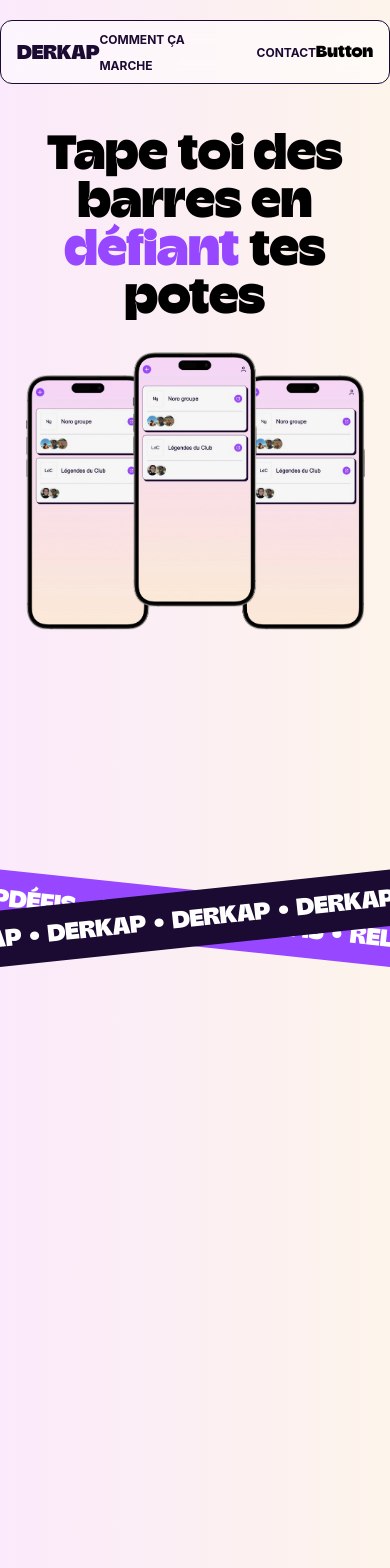
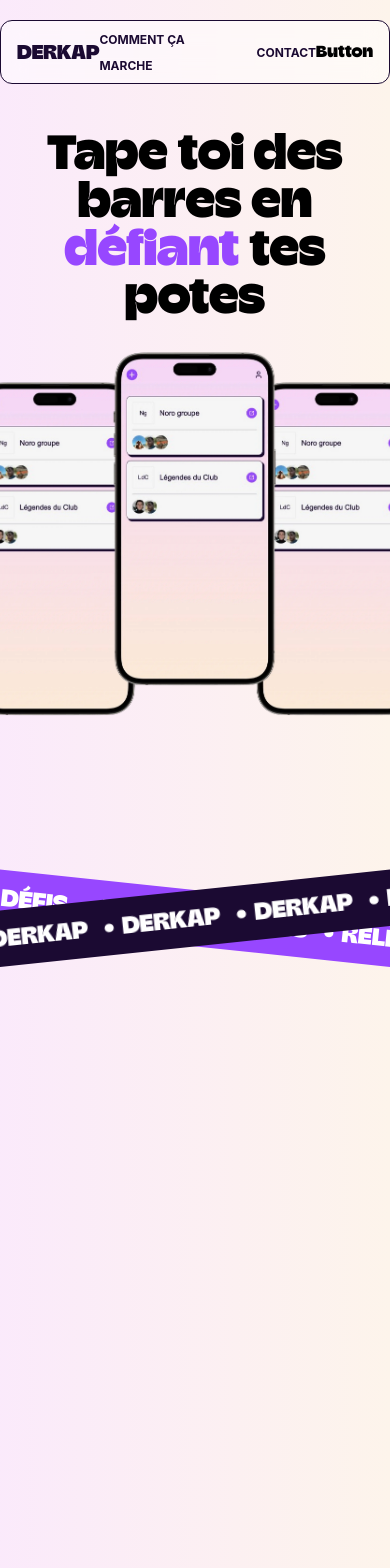
Before and after one commit to AugustinBriolon/DERKAP-LANDING, a Next.js app: page / in a window 390 px wide. Shown: the top 1568 px of the page. Built offline with nearby package versions, Linux system fonts and the light colour scheme.

Commit message:
:dizzy: add anim on lines and hero element

```diff
--- a/components/Lines.tsx
+++ b/components/Lines.tsx
@@ -1,4 +1,10 @@
+import { useGSAP } from "@gsap/react";
+import { gsap } from "gsap";
 import clsx from "clsx";
+import { useRef } from "react";
+import ScrollTrigger from 'gsap/dist/ScrollTrigger';
+
+gsap.registerPlugin(ScrollTrigger);
 
 interface LinesProps {
   textOne: string;
@@ -8,27 +14,75 @@
 }
 
 export default function Lines({ textOne, textTwo, purple, black }: LinesProps) {
+  const lineTextRight = useRef<HTMLDivElement>(null);
+  const lineTextLeft = useRef<HTMLDivElement>(null);
+
+  const scrollAnimation = () => {
+    if(!lineTextRight.current || !lineTextLeft.current) return;
+    const animateTextRight = lineTextLeft.current.querySelectorAll('p');
+    const animateTextLeft = lineTextRight.current.querySelectorAll('p');
+
+    gsap.fromTo(
+      animateTextRight,
+      {
+        x: 0,
+      },
+      {
+        x: 150,
+        duration: 1,
+        ease: 'power2.out',
+        scrollTrigger: {
+          trigger:  document.documentElement,
+          scrub: true,
+          start: 'top 85%',
+        },
+      }
+    )
+
+    gsap.fromTo(
+      animateTextLeft,
+      {
+        x: 0,
+      },
+      {
+        x: -150,
+        duration: 1,
+        ease: 'power2.out',
+        scrollTrigger: {
+          trigger:  document.documentElement,
+          scrub: true,
+          start: 'top top',
+          end: 'bottom bottom',
+        },
+      }
+    )
+  }
+
+  useGSAP(() => {
+    scrollAnimation()
+  })
+
   return (
     <div className="h-32 w-full flex items-center justify-center">
 
       <div className={clsx("rotate-6 relative w-screen h-14 flex items-center justify-center gap-2", purple && "z-20")}>
-        <div className="absolute bg-purple h-full top-1/2 left-1/2 -translate-x-1/2 -translate-y-1/2 flex items-center justify-center gap-2 md:gap-4">
+        <div ref={lineTextRight} className="absolute bg-purple h-full top-1/2 left-1/2 -translate-x-1/2 -translate-y-1/2 flex items-center justify-center gap-2 md:gap-4">
           {Array.from({ length: 50 }, (_, i) => (
-            <>
-              <p key={i} className="text-white text-2xl text-nowrap uppercase">{textOne}</p>
-              <p key={i} className="text-white text-2xl">•</p>
-            </>
+            <div className="flex gap-4" key={`right-${i}`}>
+              <p className="text-white text-2xl text-nowrap uppercase">{textOne}</p>
+              <p className="text-white text-2xl">•</p>
+            </div>
           ))}
         </div>
       </div>
 
       <div className={clsx("-rotate-6 relative w-screen h-14 flex items-center justify-center gap-2", black && "z-20")}>
-        <div className="absolute bg-black h-full top-1/2 left-1/2 -translate-x-1/2 -translate-y-1/2 flex items-center justify-center gap-2 md:gap-4">
+        <div ref={lineTextLeft} className="absolute bg-black h-full top-1/2 left-1/2 -translate-x-1/2 -translate-y-1/2 flex items-center justify-center gap-2 md:gap-4">
           {Array.from({ length: 50 }, (_, i) => (
-            <>
-              <p key={i} className="text-white text-2xl text-nowrap uppercase">{textTwo}</p>
-              <p key={i} className="text-white text-2xl">•</p>
-            </>
+            <div className="flex gap-4" key={`left-${i}`}>
+              <p className="text-white text-2xl text-nowrap uppercase">{textTwo}</p>
+              <p className="text-white text-2xl">•</p>
+            </div>
           ))}
         </div>
       </div>
--- a/layout/default.tsx
+++ b/layout/default.tsx
@@ -1,11 +1,12 @@
 import { ReactNode } from 'react';
 import Header from '@/components/Header';
 import Footer from '@/components/Footer';
+import { champFont } from '@/public/font/font';
 
 const Layout = ({ children }: { children: ReactNode }) => {
 
   return (
-    <div className='max-w-screen-2xl overflow-hidden mx-auto'>
+    <div className={`max-w-screen-2xl overflow-hidden mx-auto ${champFont.className}`}>
       <Header />
       {children}
       <Footer />
--- a/pages/index.tsx
+++ b/pages/index.tsx
@@ -7,16 +7,6 @@
 
   const timelineAnimation = () => {
     gsap.timeline().fromTo(
-      ".hero-title",
-      {
-        yPercent: 100,
-      },
-      {
-        yPercent: 0,
-        duration: .8,
-        ease: "power2.out",
-      }
-    ).fromTo(
       ".hero-img",
       {
         y: 100,
@@ -25,8 +15,7 @@
         y: 0,
         duration: .8,
         ease: "power2.out",
-      },
-      "<"
+      }
     )
   }
 
@@ -38,15 +27,14 @@
     <>
       <div className="min-h-screen w-screen">
         <div id="hero" className="h-screen py-32 flex flex-col items-center justify-start gap-8 px-2 md:px-4">
+          <h1 className="hero-title w-full text-5xl text-center text-pretty">Tape toi des barres en <span className="text-purple">défiant</span> tes potes</h1>
           <div className="overflow-hidden">
-            <h1 className="hero-title w-full text-5xl text-center text-pretty">Tape toi des barres en <span className="text-purple">défiant</span> tes potes</h1>
-          </div>
-          <div className="overflow-hidden">
-            <Image src="/images/img-hero.webp" alt="Trois téléphones montrant l'application Derkap" width={4188} height={3112} className="hero-img h-full w-auto object-contain" />
+            <Image src="/images/img-hero.webp" alt="Trois téléphones montrant l'application Derkap" width={4188} height={3112} className="hero-img h-full w-auto max-w-[1000px] object-contain" />
           </div>
         </div>
-        <Lines textOne="Relève les Pdéfis" textTwo="DERKAP" black />
+        <Lines textOne="Relève les Défis" textTwo="DERKAP" black />
         <div className="h-screen"></div>
+        <Lines textOne="Relève les Défis" textTwo="DERKAP" purple />
       </div>
     </>
   );
--- /dev/null
+++ b/public/font/font.ts
@@ -0,0 +1,23 @@
+import localFont from 'next/font/local'
+
+export const champFont = localFont({
+  src: [
+    {
+      path: './Champ.woff2',
+      weight: '400',
+      style: 'normal',
+    },
+    {
+      path: './Champ.woff',
+      weight: '400',
+      style: 'normal',
+    },
+    {
+      path: './Champ.ttf',
+      weight: '400',
+      style: 'normal',
+    },
+  ],
+  display: 'swap',
+  variable: '--font-champ'
+})
--- a/styles/globals.css
+++ b/styles/globals.css
@@ -10,7 +10,7 @@
   box-sizing: border-box;
 }
 
-@font-face {
+/* @font-face {
   font-family: 'Champ';
   src: url('/font/Champ.woff2') format('woff2'),
     url('/font/Champ.woff') format('woff'),
@@ -18,11 +18,8 @@
   font-weight: 400;
   font-style: normal;
   font-display: swap;
-}
+} */
 
-.font-champ {
-  font-family: 'Champ', sans-serif;
-}
 
 .font-inter {
   font-family: 'Inter', sans-serif;
@@ -33,7 +30,7 @@
 }
 
 body {
-  font-family: 'Champ', sans-serif; /* Veille à ce que 'Champ' soit bien chargé */
+  font-family: var(--font-champ), sans-serif;
   line-height: 1.6;
   background: linear-gradient(
     to right,
```
Also changed, not shown: components/PriseEnMain.tsx (added).
